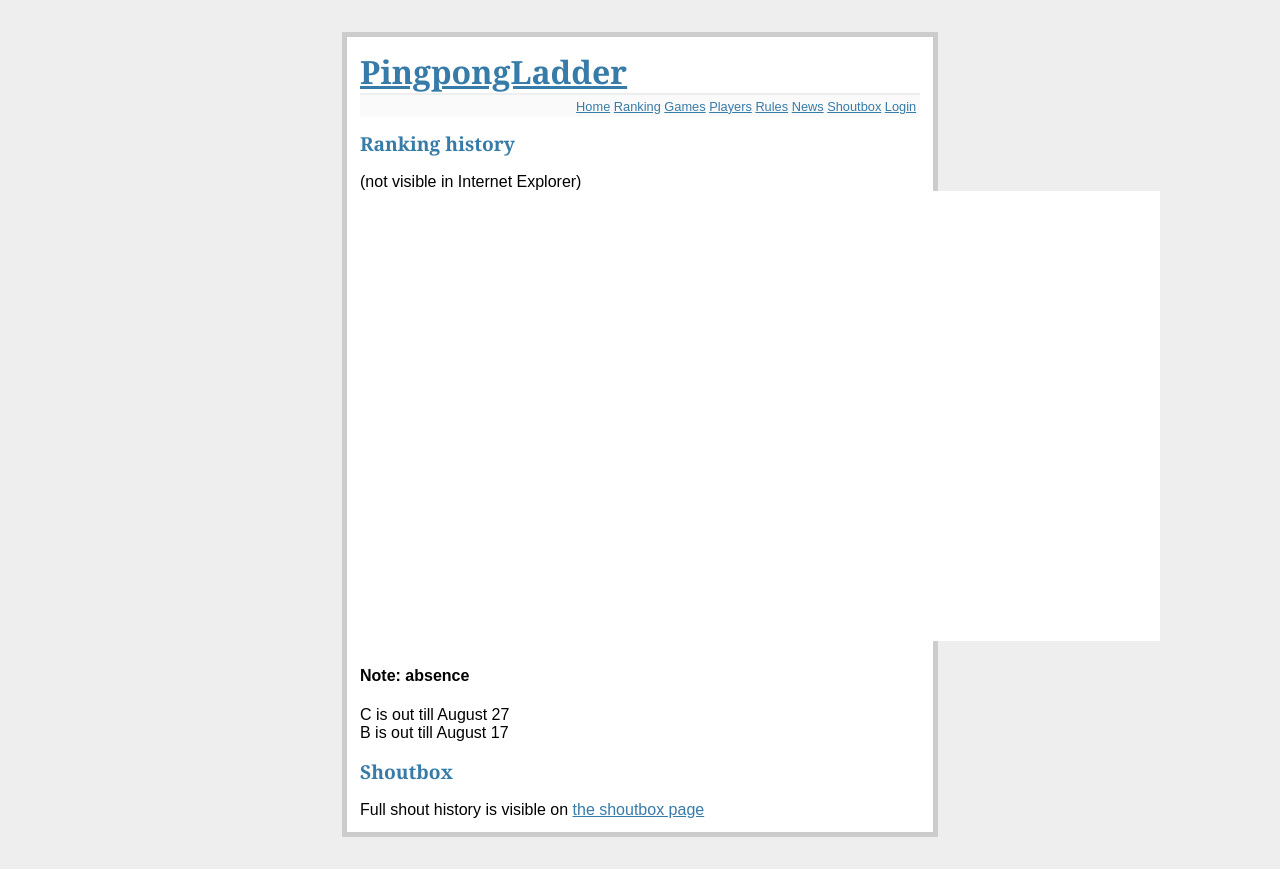
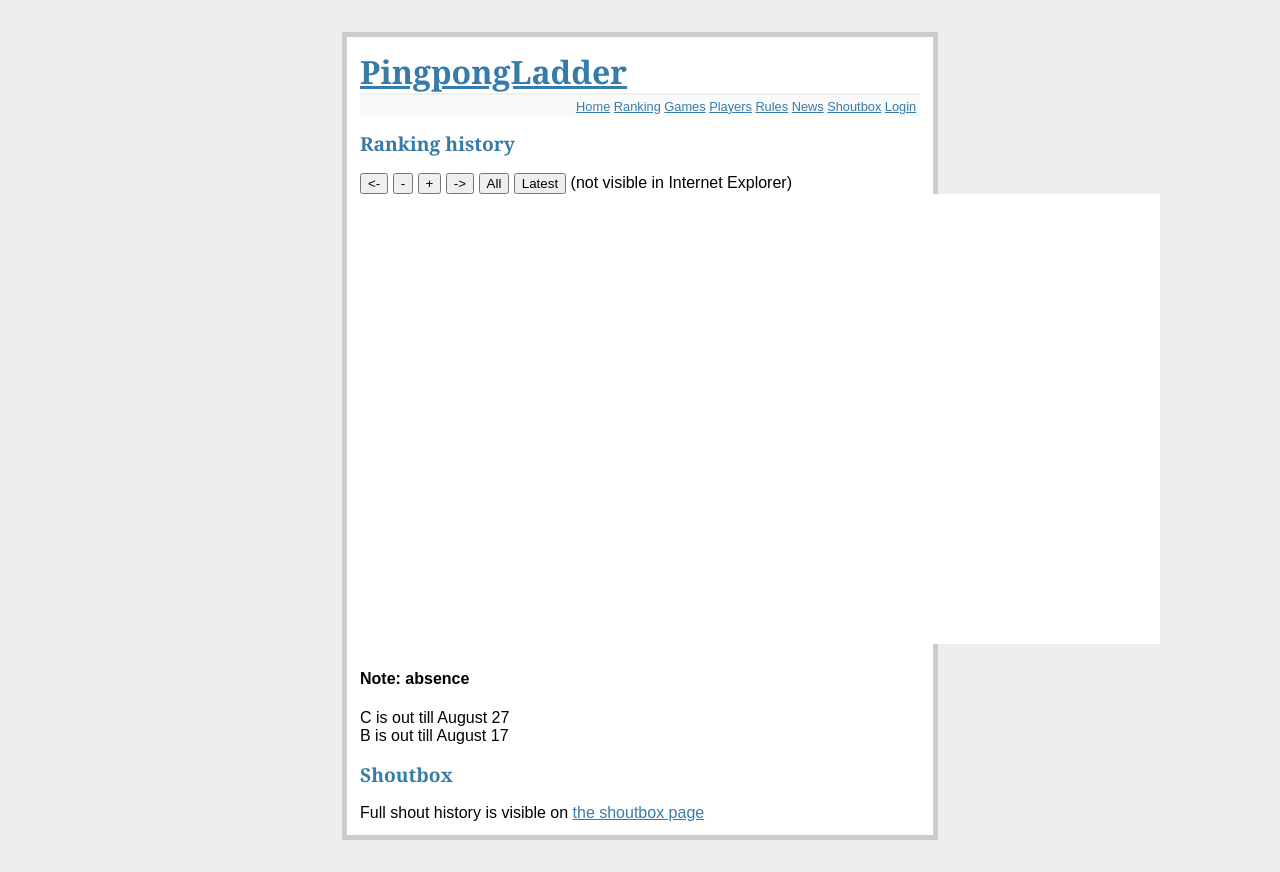
Before and after one commit to florisla/pingpongladder, a Flask app: page / in a window 1280 px wide. Run offline with Flask 2, Linux system fonts and the light colour scheme; data that the repository does not hold is empty.

Commit message:
Feature: make ranking zoomable and pannable with buttons

```diff
--- a/static/js/ranking.js
+++ b/static/js/ranking.js
@@ -1,4 +1,27 @@
 
+var width = 800;
+var height = 500;
+var graph_offset_x = 20;
+var game_count = 15;
+var player_count = 25;
+var min_game = 0;
+
+var game_count = 0;
+var game_width = 20;
+
+var scales = [];
+var scale_index = 0;
+var scale_index_unity = 0;
+var translation = graph_offset_x;
+
+url = window.location.toString();
+skip_pos = url.search("skip=");
+if (skip_pos > 0) {
+    skip = parseInt(url.substring(skip_pos+5, skip_pos+8));
+    min_game = skip;
+}
+
+function draw() {
     d3.json("http://florisla.pythonanywhere.com/ranking/data", function(ranks) {
         ranking = ranks;
         draw_ranking();
@@ -6,16 +29,86 @@ d3.json("http://florisla.pythonanywhere.com/ranking/data", function(ranks) {
         d3.json("http://florisla.pythonanywhere.com/games/data", function(games) {
             game_details = games.game_details;
             draw_games();
+
+            setup_scales();
+            all_view();
+            latest_view();
         });
     });
+}
 
+draw();
 
-var width = 800;
-var height = 500;
-var graph_offset_x = 20;
-var game_count = 15;
-var player_count = 25;
+function setup_scales() {
+    if (scales.length == 0) {
+        total_width = game_width * game_count + 0;
+        full_view_scale = (width-100) / total_width;
+        scale = full_view_scale;
+        while (scale < 2.4)
+        {
+            scales.push(scale);
+            scale *= 1.2;
 
+            if (scale >= 0.83 && scale <= 1.2 ) {
+                scale_index_unity = scales.length;
+            }
+        }
+    }
+}
+
+function pan_and_zoom() {
+    console.log('centerpoint', (translation + (width-80)/2) * (1/scales[scale_index]));
+
+    group = d3.select('#ranklines');
+    group.transition()
+        .duration(500)
+        .attr('transform', 'translate(' + (translation) + ', 0) scale(' + scales[scale_index] + ',1.0)');
+}
+
+function dotranslate(to_right) {
+    translation += 150;
+    if (to_right) {
+        translation -= 300;
+    }
+    // don't go too far off the left
+    translation = Math.min(translation, graph_offset_x);
+
+    // don't go too far off the right
+    total_drawn_width = game_count*scales[scale_index]*game_width;
+    invisible_width = total_drawn_width - (width - 80);
+    translation = Math.max(-invisible_width, translation);
+
+    pan_and_zoom();
+}
+
+function zoom(zoom_in) {
+    old_scale = scales[scale_index];
+
+    if (zoom_in) {
+        if (scale_index < (scales.length -1)) {
+            scale_index += 1;
+        }
+    }
+    else if (scale_index > 0) {
+        scale_index -= 1;
+    }
+
+    pan_and_zoom();
+}
+
+function latest_view() {
+    scale_index = scale_index_unity;
+    total_drawn_width = game_count * game_width * scales[scale_index];
+    invisible_width = total_drawn_width - (width - 80);
+    translation = - invisible_width;
+    pan_and_zoom();
+}
+
+function all_view() {
+    scale_index = 0;
+    translation = graph_offset_x;
+    pan_and_zoom();
+}
 
 function draw_ranking() {
     var positions = [];
@@ -25,7 +118,7 @@ function draw_ranking() {
         ranks = ranking[player];
         player_positions = [];
         player_slack_positions = [];
-        for (var i=0; i<ranks.length; i++) {
+        for (var i=min_game; i<ranks.length; i++) {
             position = [i, Math.abs(ranks[i]) ];
             player_positions.push(position);
 
@@ -51,21 +144,38 @@ function draw_ranking() {
         }
     };
 
-    game_count = ranks.length;
+    game_count = ranks.length - min_game;
     player_count = positions.length;
 
-    var color = d3.scale.category20();
+    var random_color = d3.scale.category20();
+    function bertize(d,i) {
+        if ('player' in d) {
+            if (d.player=='Bert') {
+                return 'deeppink';
+            }
+        }
+        else {
+            if (d[1] == 'Bert') {
+                return 'deeppink';
+            }
+        }
+        return random_color(i);
+    }
 
     var svg = d3.select("svg")
         .attr("width", width)
         .attr("height", height);
 
+    var ranks = d3.select('svg')
+        .append('g')
+        .attr('id', 'ranklines');
+
     var line = d3.svg.line()
-        .x(function(d){ return graph_offset_x + d[0] * (width-100)/game_count; })
+        .x(function(d){ return graph_offset_x + (d[0]-min_game) * game_width; })
         .y(function(d){ return 10 + (d[1]-1) * height/player_count; })
         .interpolate('monotone');
 
-    var rank_lines = svg.selectAll('.rank')
+    var rank_lines = ranks.selectAll('.rank')
        .data(positions)
        .enter()
        .append('path')
@@ -76,21 +186,34 @@ function draw_ranking() {
            d3.select(this).style({'stroke-width':4});
         })
        .attr('class', 'rank')
-       .attr('stroke', function(d,i) { return color(i); })
-       .attr("d", function(d) { return line(d.positions); });
+       .attr('stroke', bertize)
+       .attr("d", function(d) { return line(d.positions); })
+       .attr('fill', 'none')
+       .attr('stroke-width', '4');
 
-    var slacker_rank_lines = svg.selectAll('.slackerrank')
+    var slacker_rank_lines = ranks.selectAll('.slackerrank')
        .data(positions)
        .enter()
        .append('path')
        .attr('class', 'slackerrank')
        .attr('stroke-dasharray', ("3, 3"))
-       .attr("d", function(d) { return line(d.slacker_positions); });
+       .attr("d", function(d) { return line(d.slacker_positions); })
+       .attr('fill', 'none');
 
     rank_nrs = []
     for (var i=1; i<=player_count; i++) {
         rank_nrs.push(i);
     };
+
+    var player_labels_background = svg
+        .append('rect')
+        .attr('width', 20)
+        .attr('height', height)
+        .attr('x', 0)
+        .attr('y', 0)
+        .attr('fill', 'white')
+        .attr('stroke', 'none')
+        .attr('opacity', 0.7);
 
     var rank_nr_labels = svg.selectAll('.ranknr')
         .data(rank_nrs)
@@ -100,16 +223,26 @@ function draw_ranking() {
         .attr("y", function(d) { return -2 + d * height/player_count; })
         .text(function(d) { return d; });
 
-    var player_labels = svg.selectAll('.ranknr')
+    var player_labels_background = svg
+        .append('rect')
+        .attr('width', 75)
+        .attr('height', height)
+        .attr('x', width-75)
+        .attr('y', 0)
+        .attr('fill', 'white')
+        .attr('stroke', 'none')
+        .attr('opacity', 0.7);
+
+    var player_labels = svg.selectAll('.playerlabel')
         .data(players)
         .enter()
         .append('text')
-        .attr("x", width-85)
+        .attr("x", width-70)
         .attr("y", function(d) { return 14 + (d[0] - 1) * height/player_count; })
-        .attr('stroke', function(d,i) { return color(i); })
+        .attr('stroke', bertize)
+        .attr('fill', bertize)
         .attr('stroke-width', 1)
         .attr('font-size', 14)
-        .attr('fill', function(d,i) { return color(i); })
         .text(function(d) { return d[1]; });
 }
 
@@ -142,14 +275,15 @@ function draw_games() {
         ]);
     }
 
-    var svg = d3.select("svg");
-    var game_rects = svg.selectAll('.match')
+    var ranks = d3.select('#ranklines');
+
+    var game_rects = ranks.selectAll('.match')
         .data(game_positions)
         .enter()
         .append("rect")
-        .attr("x", function(d) { return 3 + graph_offset_x + (d[0]-1) * (width-100)/game_count; })
+        .attr("x", function(d) { return 3 + graph_offset_x + (d[0]-1-min_game) * game_width; })
         .attr("y", function(d) { return 9 + d[1] * height/player_count; })
-        .attr("width", -6 + (width-100)/game_count)
+        .attr("width", -6 + game_width)
         .attr("height", function(d) { return 2 + d[2] * height/player_count; })
         .attr('class', 'game');
 
@@ -166,13 +300,12 @@ function draw_games() {
 
     for (var di in date_indices) {
         index = date_indices[di];
-
-        svg.append("line")
+        ranks.append("line")
             .attr('class', 'dateline')
             //.attr('stroke', 'gray')
-            .attr("x1", graph_offset_x + (index-1) * (width-100)/game_count)
+            .attr("x1", graph_offset_x + (index-1-min_game) * game_width)
             .attr("y1", 8)
-            .attr("x2", graph_offset_x + (index-1) * (width-100)/game_count)
+            .attr("x2", graph_offset_x + (index-1-min_game) * game_width)
             .attr("y2", height-6);
     }
 }
--- a/templates/index.html
+++ b/templates/index.html
@@ -4,8 +4,16 @@
 
   <h2>Ranking history</h2>
   <p>
-  (not visible in Internet Explorer)<br />
-    <svg width="800" height="450"></svg>
+  <input type="button" onclick="dotranslate(false);" value="<-" />
+  <input type="button" onclick="zoom(false);" value="-" />
+  <input type="button" onclick="zoom(true);" value="+" />
+  <input type="button" onclick="dotranslate(true);" value="->" />
+  <input type="button" onclick="all_view(true);" value="All" />
+  <input type="button" onclick="latest_view(true);" value="Latest" />
+  (not visible in Internet Explorer)
+  <br />
+  <svg width="800" height="450"></svg>
+
   </p>
 
   <h4>Note: absence</h4>
```
Lines whose indentation alone changed are shown as unchanged.
